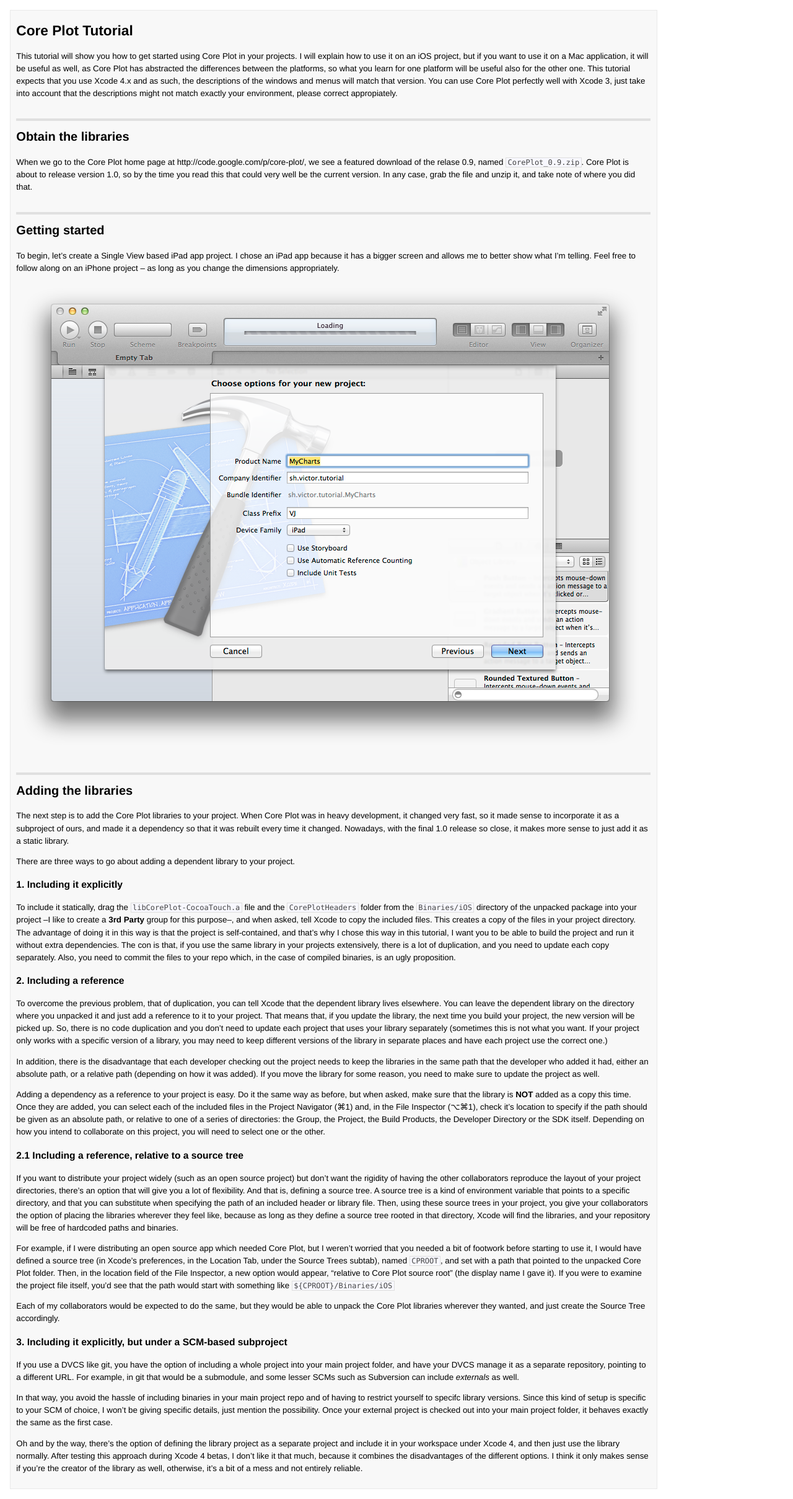
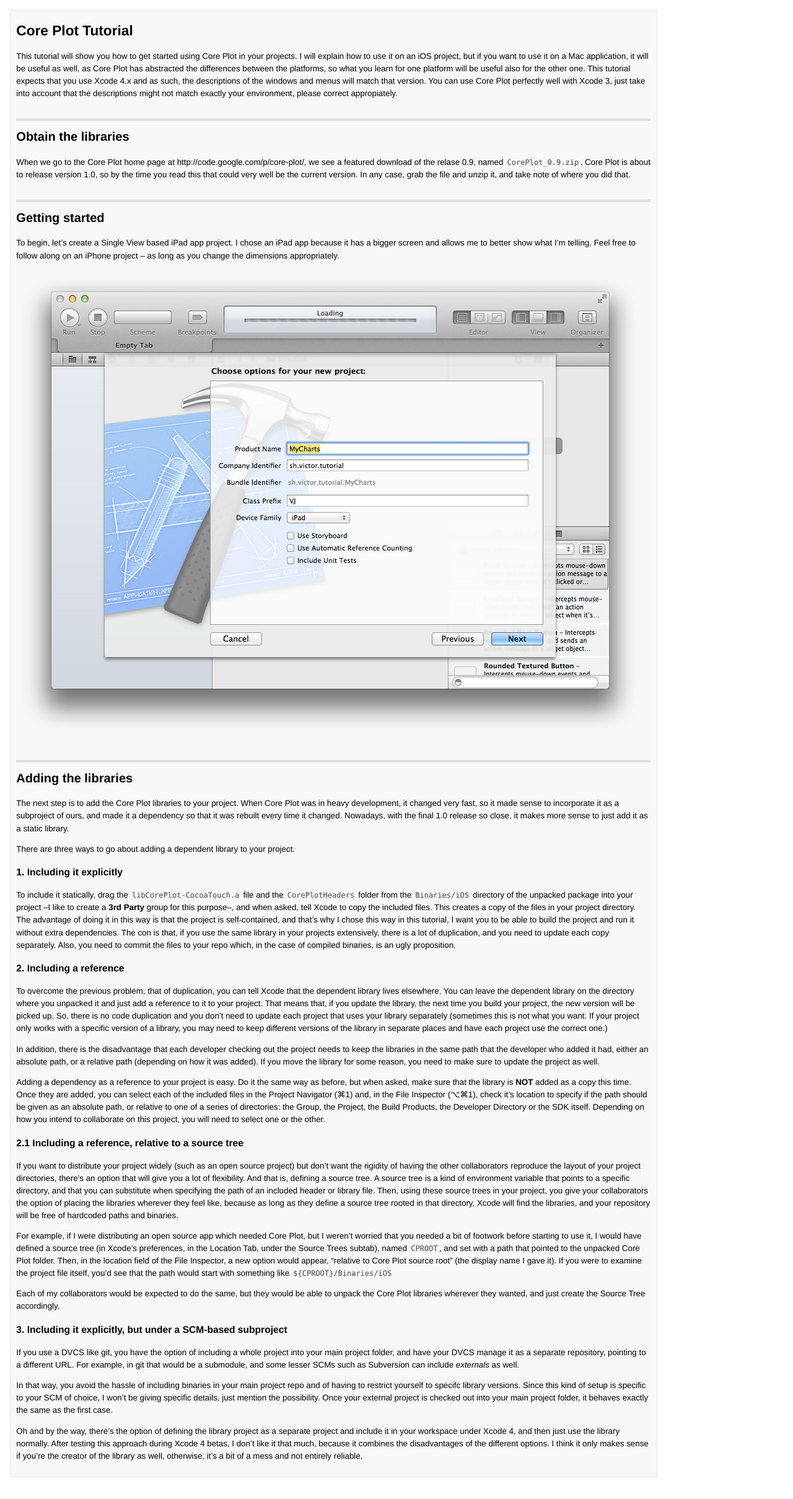
Before and after one commit to victor/Core-Plot-tutorial, a Jekyll site: the page built from index.markdown, in a window 1280 px wide. Shown: the whole page at 62% size. Built offline with Jekyll 4.4.1, drawn with Linux system fonts in a browser that asks for light colours.

Commit message:
Adjust styles of code blocks slightly

```diff
--- a/css/ghf_marked.css
+++ b/css/ghf_marked.css
@@ -61,7 +61,7 @@
 	font: 12px 'Menlo','Bitstream Vera Sans Mono','Courier',monospace !important;
 	margin: 1em 0;
 	background-color: #EEE;
-	/* border: 1px solid #DDD;*/
+	border: 1px solid #DDD;
 	padding: 5px;
 	overflow: auto;
 	-webkit-box-shadow: rgba(0, 0, 0, 0.07) 0 1px 2px inset;
@@ -74,10 +74,10 @@
 }
 code {
 	font: 12px 'Menlo','Bitstream Vera Sans Mono','Courier',monospace !important;
-	background-color: ghostWhite;
+	/*background-color: ghostWhite;*/
 	color: #444;
 	padding: 0 .2em;
-	border: 1px solid #DEDEDE;
+	/* border: 1px solid #DEDEDE; */
 }
 a, a code {
 	color: #4183C4;
```
